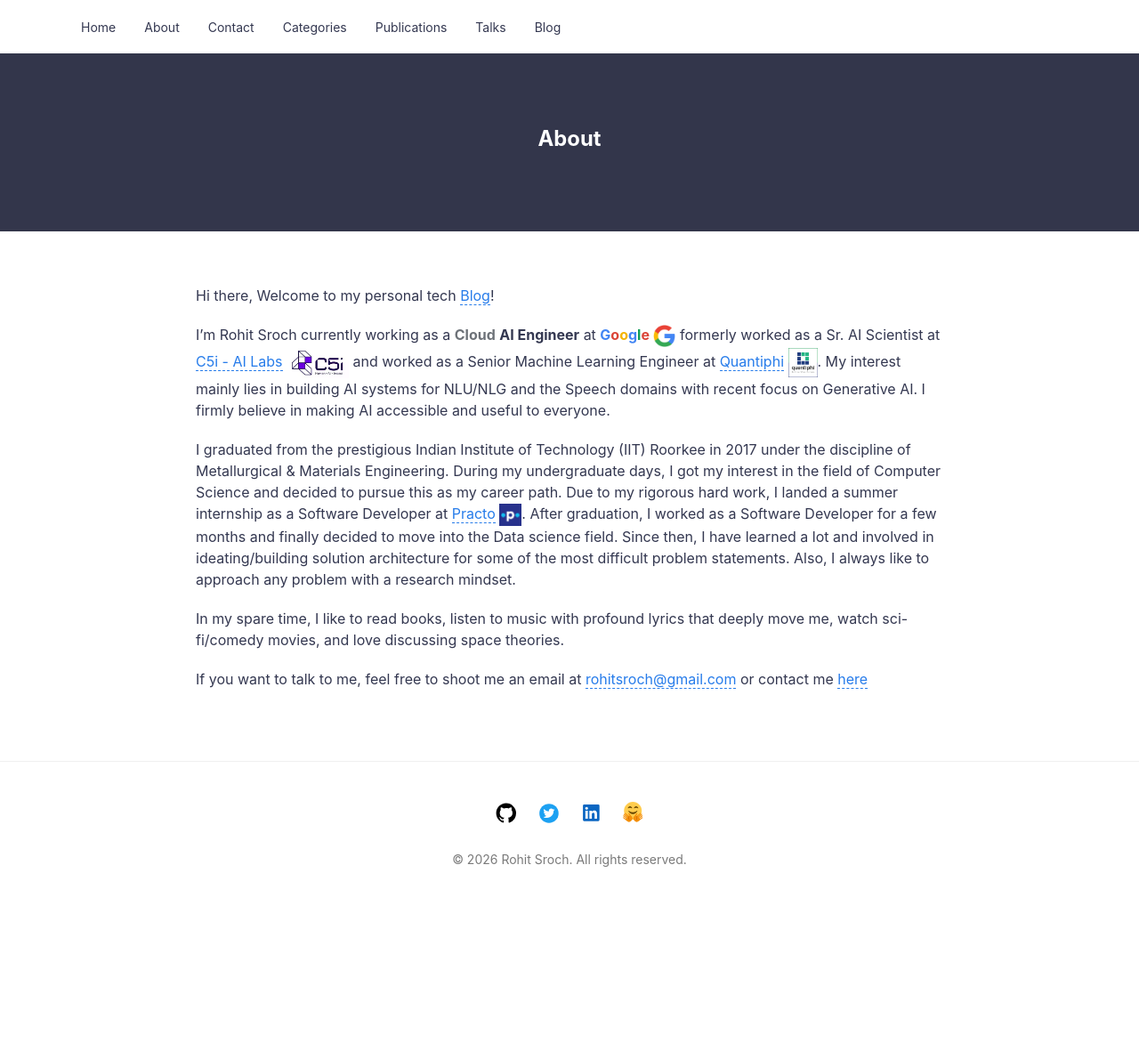
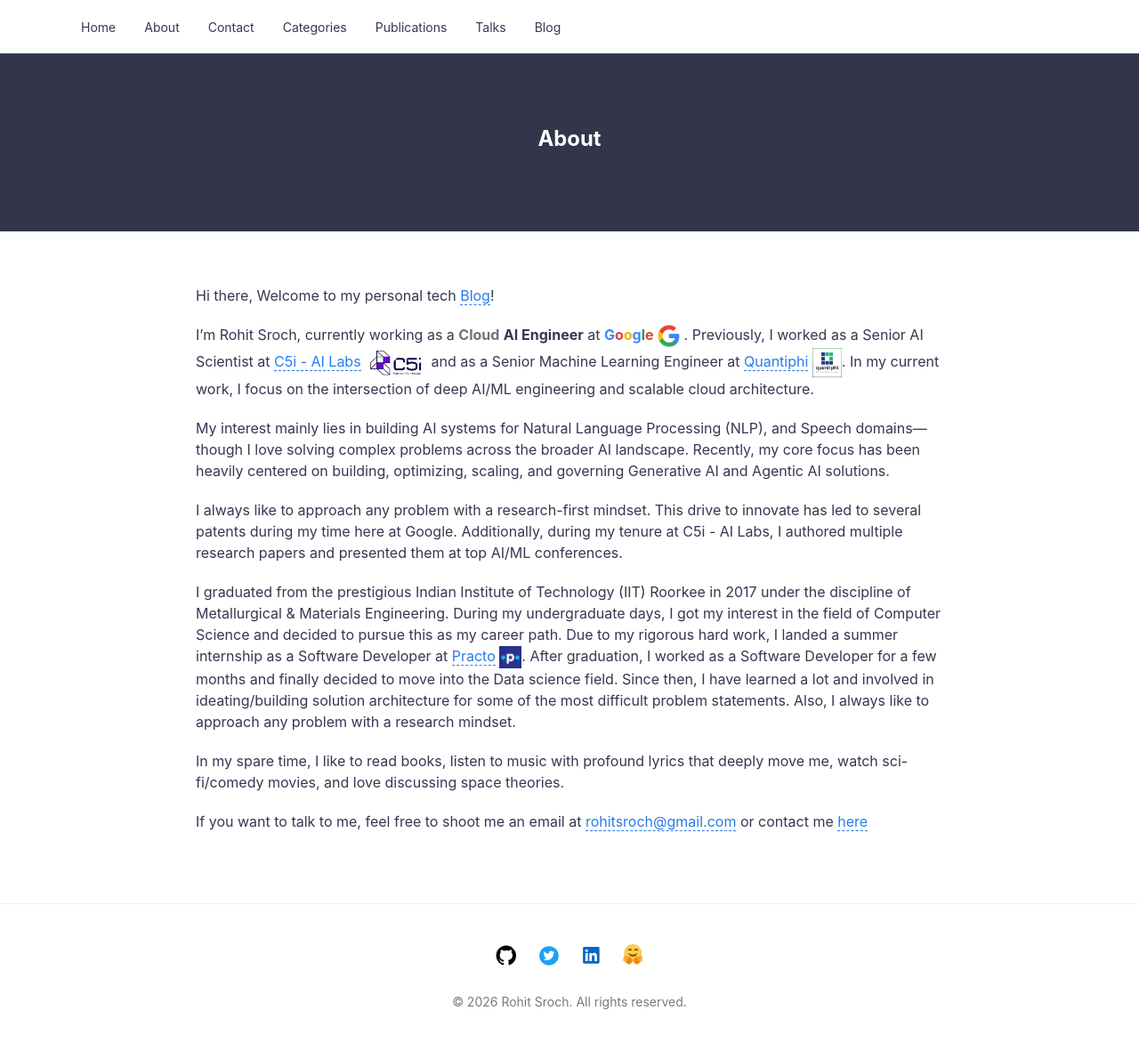
Before and after one commit to rohitsroch/rohitsroch.github.io, a Jekyll site: the page built from about.md, in a window 1280 px wide. Shown: the whole page at 89% size. Built offline with Jekyll 4.4.1, drawn with Linux system fonts in a browser that asks for light colours; before the commit the page ends 1021 px from its top, so only the background shows below that.

Commit message:
Update about.md

```diff
--- a/about.md
+++ b/about.md
@@ -6,7 +6,11 @@
 
 Hi there, Welcome to my personal tech [Blog](https://rohitsroch.github.io/#latest-posts)!
 
-I'm Rohit Sroch currently working as a <span style="color:#6d7278; font-weight:bold;">Cloud</span> <strong>AI Engineer</strong> at <strong><span style="color:#4285F4;">G</span><span style="color:#DB4437;">o</span><span style="color:#F4B400;">o</span><span style="color:#4285F4;">g</span><span style="color:#0F9D58;">l</span><span style="color:#DB4437;">e</span></strong> <img src="{{ site.url }}{{ site.baseurl }}/assets/img/icons/google-logo.png" alt="Google Logo" style="width:25px; height:25px;"> formerly worked as a Sr. AI Scientist at [C5i - AI Labs](https://www.c5i.ai/ai-labs/) <img src="{{ site.url }}{{ site.baseurl }}/assets/img/icons/c5i-logo.png" alt="C5i Logo" style="width:70px; height:35px;"> and worked as a Senior Machine Learning Engineer at [Quantiphi](https://www.quantiphi.com/) <img src="{{ site.url }}{{ site.baseurl }}/assets/img/icons/quantiphi-logo.png" alt="Quantiphi Logo" style="width:33px; height:33px;">. My interest mainly lies in building AI systems for NLU/NLG and the Speech domains with recent focus on Generative AI. I firmly believe in making AI accessible and useful to everyone.
+I'm Rohit Sroch, currently working as a <span style="color:#6d7278; font-weight:bold;">Cloud</span> <strong>AI Engineer</strong> at <strong><span style="color:#4285F4;">G</span><span style="color:#DB4437;">o</span><span style="color:#F4B400;">o</span><span style="color:#4285F4;">g</span><span style="color:#0F9D58;">l</span><span style="color:#DB4437;">e</span></strong> <img src="{{ site.url }}{{ site.baseurl }}/assets/img/icons/google-logo.png" alt="Google Logo" style="width:25px; height:25px;"> . Previously, I worked as a Senior AI Scientist at [C5i - AI Labs](https://www.c5i.ai/ai-labs/) <img src="{{ site.url }}{{ site.baseurl }}/assets/img/icons/c5i-logo.png" alt="C5i Logo" style="width:70px; height:35px;"> and as a Senior Machine Learning Engineer at [Quantiphi](https://www.quantiphi.com/) <img src="{{ site.url }}{{ site.baseurl }}/assets/img/icons/quantiphi-logo.png" alt="Quantiphi Logo" style="width:33px; height:33px;">. In my current work, I focus on the intersection of deep AI/ML engineering and scalable cloud architecture.
+
+My interest mainly lies in building AI systems for Natural Language Processing (NLP), and Speech domains—though I love solving complex problems across the broader AI landscape. Recently, my core focus has been heavily centered on building, optimizing, scaling, and governing Generative AI and Agentic AI solutions.
+
+I always like to approach any problem with a research-first mindset. This drive to innovate has led to several patents during my time here at Google. Additionally, during my tenure at C5i - AI Labs, I authored multiple research papers and presented them at top AI/ML conferences.
 
 I graduated from the prestigious Indian Institute of Technology (IIT) Roorkee in 2017 under the discipline of Metallurgical & Materials Engineering. During my undergraduate days, I got my interest in the field of Computer Science and decided to pursue this as my career path. Due to my rigorous hard work, I landed a summer internship as a Software Developer at [Practo](https://www.practo.com/) <img src="{{ site.url }}{{ site.baseurl }}/assets/img/icons/practo-logo.png" alt="Practo Logo" style="width:25px; height:25px;">. After graduation, I worked as a Software Developer for a few months and finally decided to move into the Data science field. Since then, I have learned a lot and involved in ideating/building solution architecture for some of the most difficult problem statements. Also, I always like to approach any problem with a research mindset.
 
```
